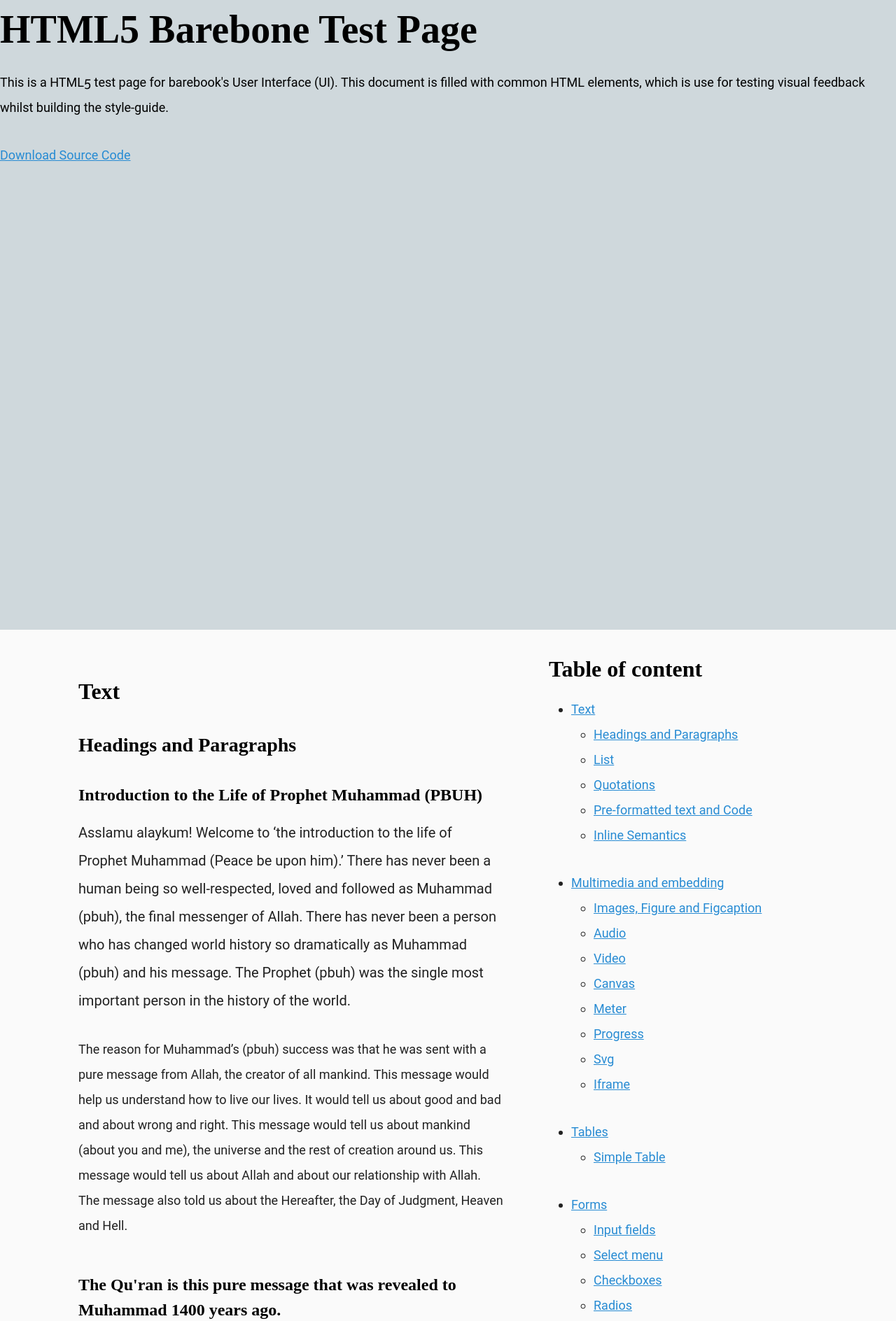
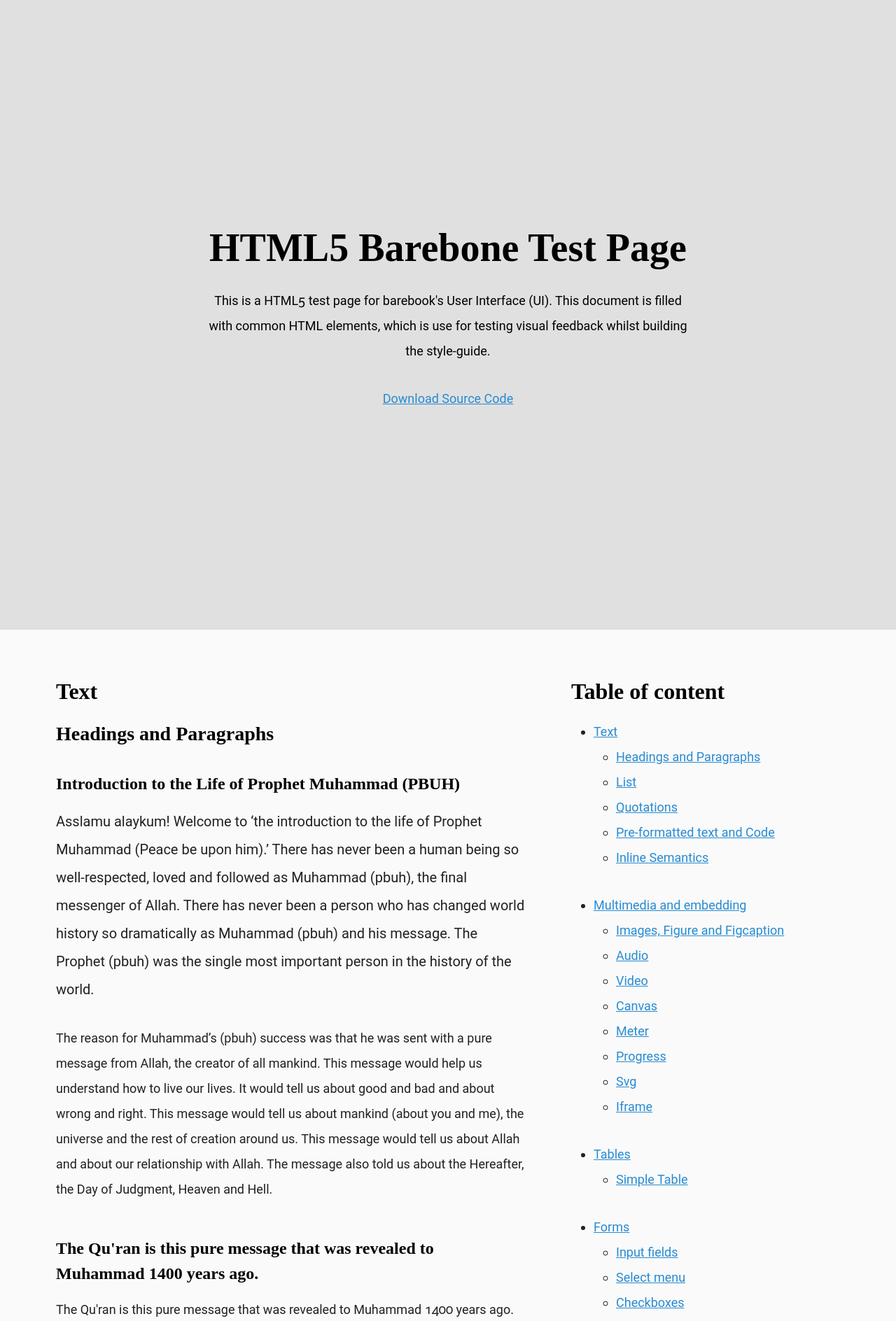
Before and after one commit to acamarian/html5-barebone-test-page, a Jekyll site: the page built from index.html, in a window 1280 px wide. Shown: the top 1888 px of the page at 70% size. Built offline with Jekyll 4.4.1, drawn with Linux system fonts in a browser that asks for light colours.

Commit message:
update styles

```diff
--- a/public/styles/style.scss
+++ b/public/styles/style.scss
@@ -11,66 +11,8 @@
 @import './base/typography';
 @import './base/layout';
 
-.container {
-    @include respond-to(mobile-m) {
-        width: 80%;
-    }
 
-    @include respond-to(mobile-l) {
-        width: 70%;
-    }
-
-    @include respond-to(screen-s) {
-        width: 100%;
-    }
-
-}
-
-.page__header {
-    display: flex;
-    min-height: 100vh;
-    background-color: #CFD8DC;
-}
-
-.header__item {
-    @include respond-to(screen-s) {
-        max-width: 60%;
-    }
-    @include respond-to(screen-l) {
-        max-width: 50%;
-    }
-    margin: auto;
-    text-align: center;
-}
-
-.page__main {
-
-    @include respond-to(screen-s) {
-        display: flex;
-    }
-}
-.page__content {
-    @include respond-to(screen-s) {
-       width: 60%;
-       padding: $vr;
-    }
-}
-.page__aside {
-    @include respond-to(screen-s) {
-       width: 40%;
-       padding: $vr;
-    }
-}
-
-.page__footer {
-    background-color: #CFD8DC;
-    padding: $vr*4 0;
-}
-
-.categorys {
-    padding: $vr 0;
-}
-
-.category {
-    padding: $vr/2 0;
-}
+// utilities
+@import './utilities/centerings';
+@import './utilities/viewport-heights';
+@import './utilities/spacings';
```
